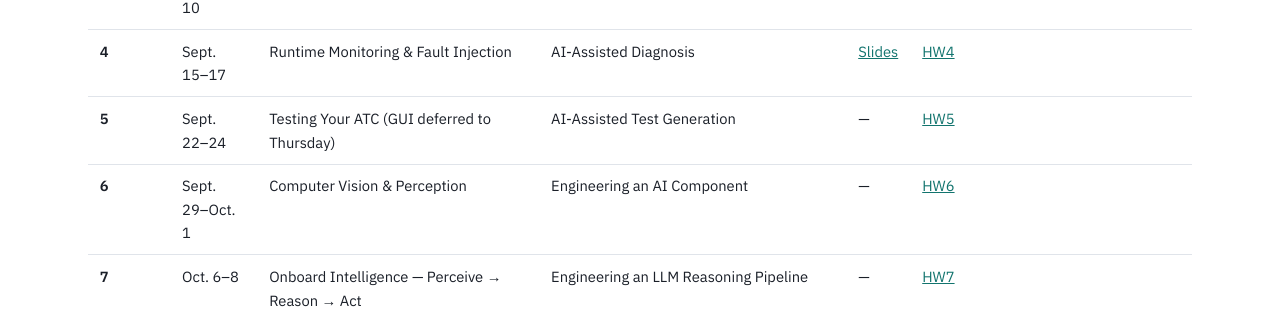
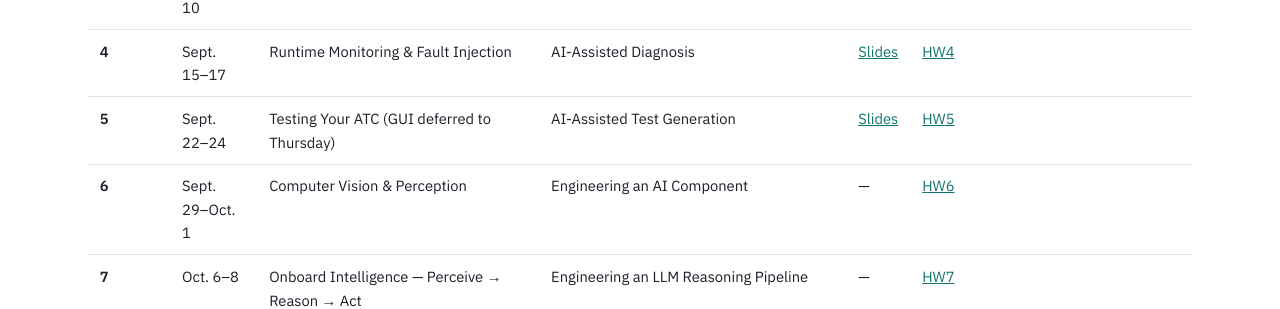
Before and after one commit to JaneClelandHuang/uav-native-ai, a Jekyll site: the page built from schedule.md, in a window 1280 px wide. Shown: the part 694-1003 px from the top of the page. Built offline with Jekyll 4.4.1, drawn with Linux system fonts in a browser that asks for light colours.

Commit message:
schedule.md: link Week 5 slides
Co-Authored-By: Claude Sonnet 5 <noreply@anthropic.com>

```diff
--- a/schedule.md
+++ b/schedule.md
@@ -25,7 +25,7 @@ homework page.
 | **2** | Sept. 1–3 | Multi-UAV Air Traffic Control | AI-Assisted Programming | [Slides](https://docs.google.com/presentation/d/1Q76U49WDVPYHZkZvcUMIKAqTMzWGvo7T/edit?usp=sharing) | [HW2]({{ '/lessons/lesson2.html' \| relative_url }}) |
 | **3** | Sept. 8–10 | Flight-Log Analysis | AI-Assisted Data Analysis | [Slides](https://docs.google.com/presentation/d/12_3rZpNYCuM6_-XCJI9gbJ99ofG0Sva7/edit?usp=sharing) | [HW3]({{ '/lessons/lesson3.html' \| relative_url }}) |
 | **4** | Sept. 15–17 | Runtime Monitoring & Fault Injection | AI-Assisted Diagnosis | [Slides](https://docs.google.com/presentation/d/1C1wsksg8IW1RjED-SiDTJumMpsbQAVXV/edit?usp=sharing&ouid=104709123702489306200&rtpof=true&sd=true) | [HW4]({{ '/lessons/lesson4.html' \| relative_url }}) |
-| **5** | Sept. 22–24 | Testing Your ATC (GUI deferred to Thursday) | AI-Assisted Test Generation | — | [HW5]({{ '/lessons/lesson5.html#homework' \| relative_url }}) |
+| **5** | Sept. 22–24 | Testing Your ATC (GUI deferred to Thursday) | AI-Assisted Test Generation | [Slides](https://docs.google.com/presentation/d/13gNEqMTwNz1n5i7zO1y9xkv72rsrnQe1/edit?usp=sharing&ouid=104709123702489306200&rtpof=true&sd=true) | [HW5]({{ '/lessons/lesson5.html#homework' \| relative_url }}) |
 | **6** | Sept. 29–Oct. 1 | Computer Vision & Perception | Engineering an AI Component | — | [HW6]({{ '/lessons/lesson6.html#homework' \| relative_url }}) |
 | **7** | Oct. 6–8 | Onboard Intelligence — Perceive → Reason → Act | Engineering an LLM Reasoning Pipeline | — | [HW7]({{ '/lessons/lesson7.html#homework' \| relative_url }}) |
 | **8** | Oct. 13–15 | Team formation and project exploration | Native-AI Use Cases and Project Vision | — | Teams develop project vision and use cases |
```
